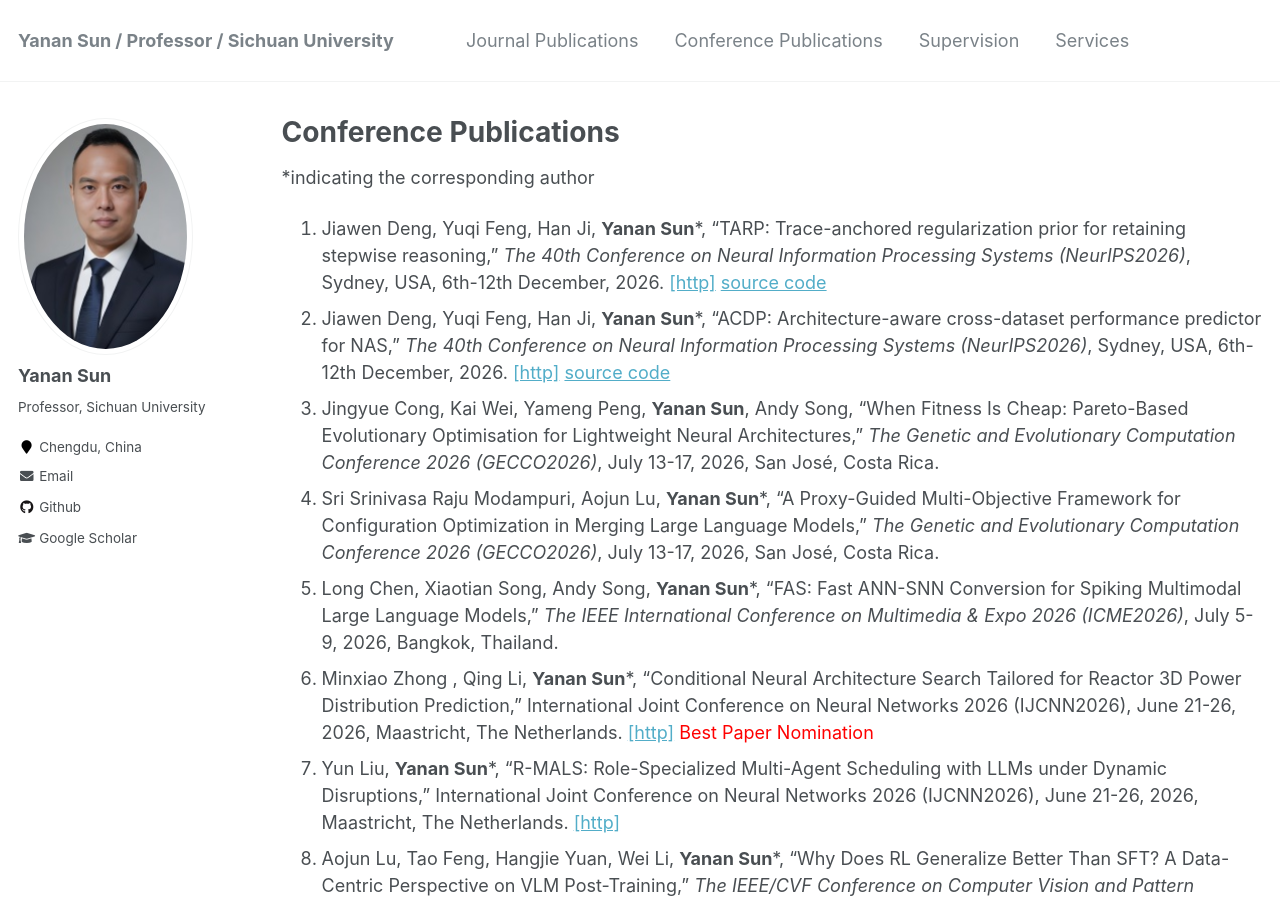
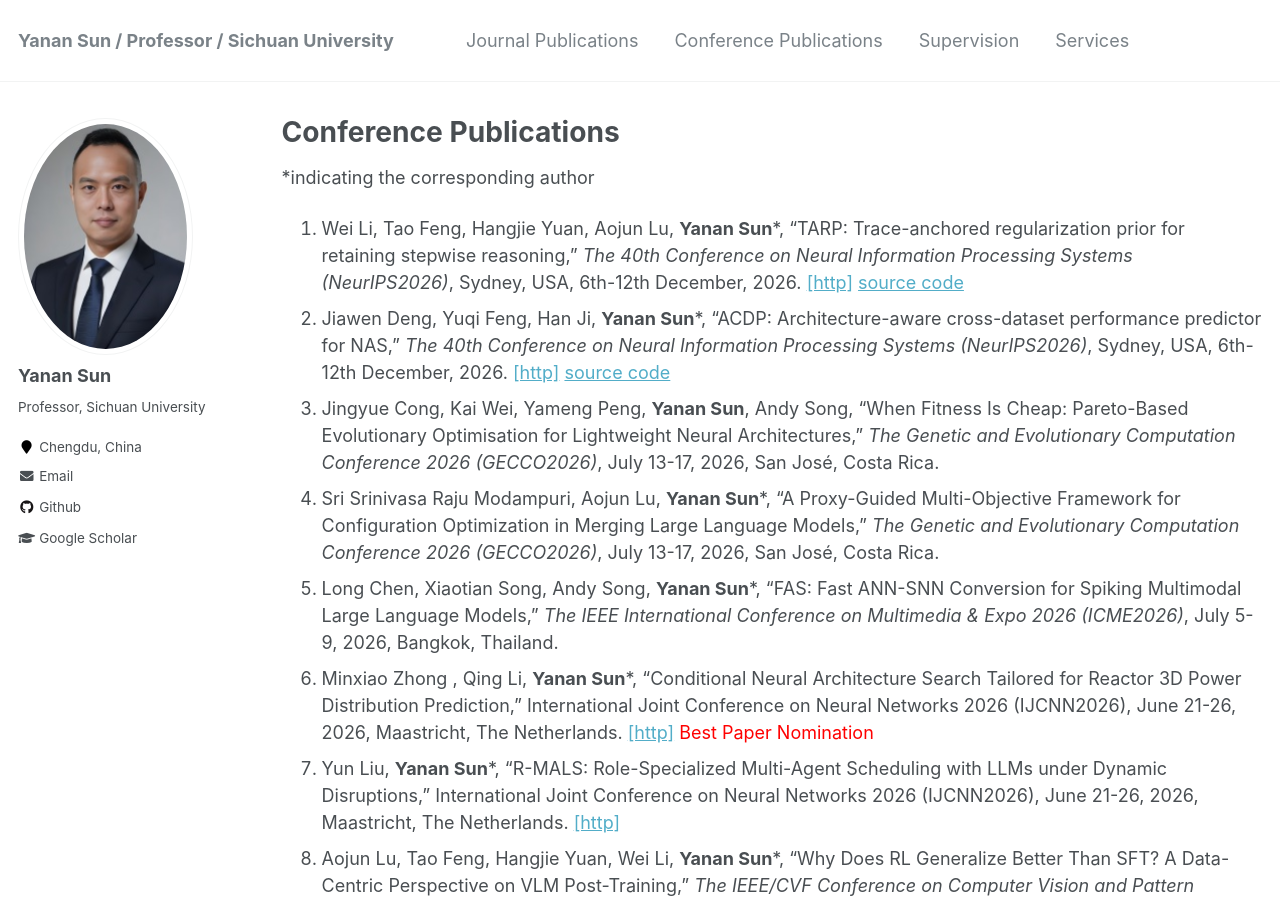
Before and after one commit to yn-sun/yn-sun.github.io, a Jekyll site: the page built from _pages/publications-c.md, in a window 1280 px wide and 900 px high. Built offline with Jekyll 4.4.1, drawn with Linux system fonts in a browser that asks for light colours; comment, search, counter and statistics services are not loaded.

Commit message:
Update publications-c.md

```diff
--- a/_pages/publications-c.md
+++ b/_pages/publications-c.md
@@ -6,7 +6,7 @@ author_profile: true
 ---
 *indicating the corresponding author
 
-1. Jiawen Deng, Yuqi Feng, Han Ji, **Yanan Sun***, "TARP: Trace-anchored regularization prior for retaining stepwise reasoning," <i>The 40th Conference on Neural Information Processing Systems (NeurIPS2026)</i>, Sydney, USA, 6th-12th December, 2026. [[http]](https://openreview.net/pdf?id=dx2kKJoPQl) [source code](https://github.com/WanNaa/TARP)
+1. Wei Li, Tao Feng, Hangjie Yuan, Aojun Lu, **Yanan Sun***, "TARP: Trace-anchored regularization prior for retaining stepwise reasoning," <i>The 40th Conference on Neural Information Processing Systems (NeurIPS2026)</i>, Sydney, USA, 6th-12th December, 2026. [[http]](https://openreview.net/pdf?id=dx2kKJoPQl) [source code](https://github.com/WanNaa/TARP)
 2. Jiawen Deng, Yuqi Feng, Han Ji, **Yanan Sun***, "ACDP: Architecture-aware cross-dataset performance predictor for NAS," <i>The 40th Conference on Neural Information Processing Systems (NeurIPS2026)</i>, Sydney, USA, 6th-12th December, 2026. [[http]](https://openreview.net/pdf?id=Cr87H0HSqL) [source code](https://github.com/Thorn-222/ACDP)
 3. Jingyue Cong, Kai Wei, Yameng Peng, **Yanan Sun**, Andy Song, "When Fitness Is Cheap: Pareto-Based Evolutionary Optimisation for Lightweight Neural Architectures," <i>The Genetic and Evolutionary Computation Conference 2026 (GECCO2026)</i>, July 13-17, 2026, San José, Costa Rica.
 4. Sri Srinivasa Raju Modampuri, Aojun Lu, **Yanan Sun***, "A Proxy-Guided Multi-Objective Framework for Configuration Optimization in Merging Large Language Models," <i>The Genetic and Evolutionary Computation Conference 2026 (GECCO2026)</i>, July 13-17, 2026, San José, Costa Rica.
```
